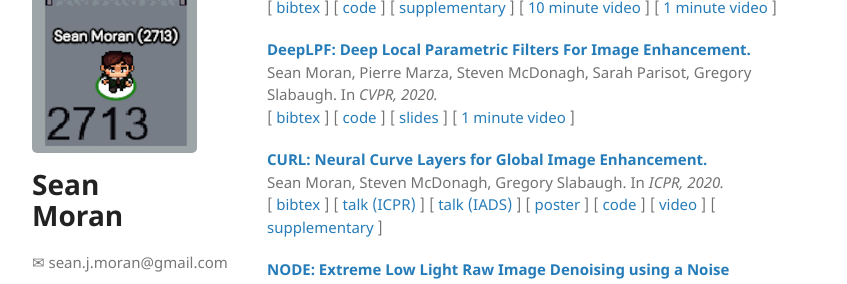
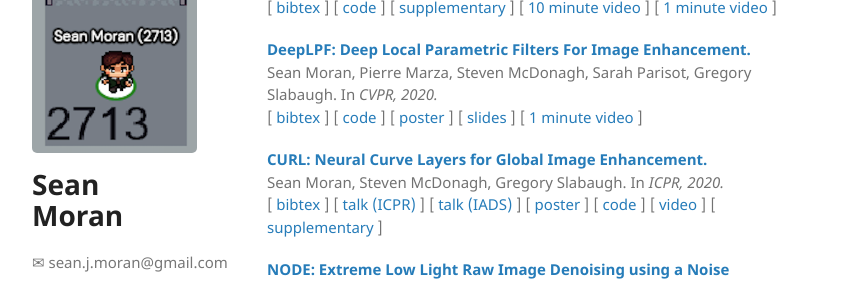
Before and after one commit to sjmoran/sjmoran.github.io, a Jekyll site: the page built from index.html, in a window 1280 px wide and 900 px high, scrolled down 648 px. Shown: the part 153-437 px from the top of the window, without its empty margins (26-873 px from the left). Built offline with Jekyll 4.4.1, drawn with Linux system fonts in a browser that asks for light colours.

Commit message:
Update index.html

```diff
--- a/index.html
+++ b/index.html
@@ -32,7 +32,7 @@ Danai Triantafyllidou,Sean Moran, Steven McDonagh, Sarah Parisot, Gregory Slabau
 
 <p><strong><a target="_blank" href="https://arxiv.org/pdf/2003.13985.pdf">DeepLPF: Deep Local Parametric Filters For Image Enhancement.</a></strong><br />
 Sean Moran, Pierre Marza, Steven McDonagh, Sarah Parisot, Gregory Slabaugh. In <em>CVPR, 2020.</em><br />
-[ <a target="_blank" href="./bib/deeplpf.bib">bibtex</a> ] [ <a href="https://github.com/sjmoran/deep_local_parametric_filters">code</a> ] [ <a target="_blank" href="./pdfs/DeepLPFDataBites.pdf">slides</a> ] [ <a target="_blank" href="https://www.youtube.com/watch?v=Sxach3FM6FY">1 minute video</a> ]</p>
+[ <a target="_blank" href="./bib/deeplpf.bib">bibtex</a> ] [ <a href="https://github.com/sjmoran/deep_local_parametric_filters">code</a> ] [ <a target="_blank" href="https://github.com/sjmoran/sjmoran.github.io/blob/490a37c14e5f59db4e1df5034d8cc57444468d1c/pdfs/DeepLPF_CVPR20_poster.pdf">poster</a> ] [ <a target="_blank" href="./pdfs/DeepLPFDataBites.pdf">slides</a> ] [ <a target="_blank" href="https://www.youtube.com/watch?v=Sxach3FM6FY">1 minute video</a> ]</p>
 
 <p><strong><a target="_blank" href="https://arxiv.org/abs/1911.13175">CURL: Neural Curve Layers for Global Image Enhancement.</a></strong><br />
 Sean Moran, Steven McDonagh, Gregory Slabaugh. In <em>ICPR, 2020.</em><br />
```
